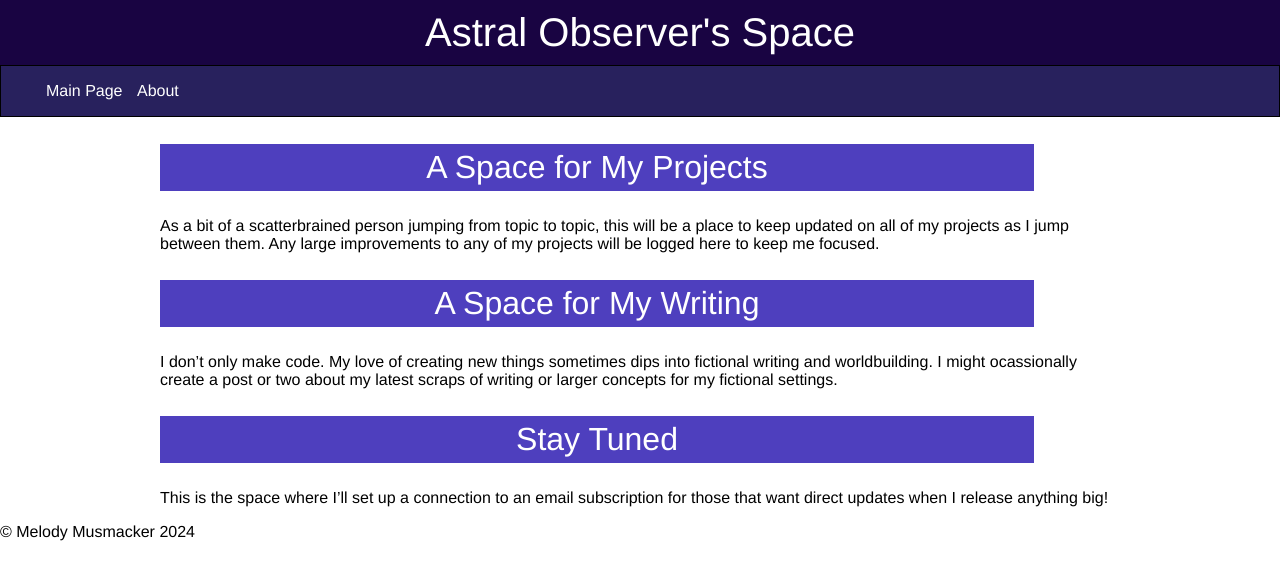
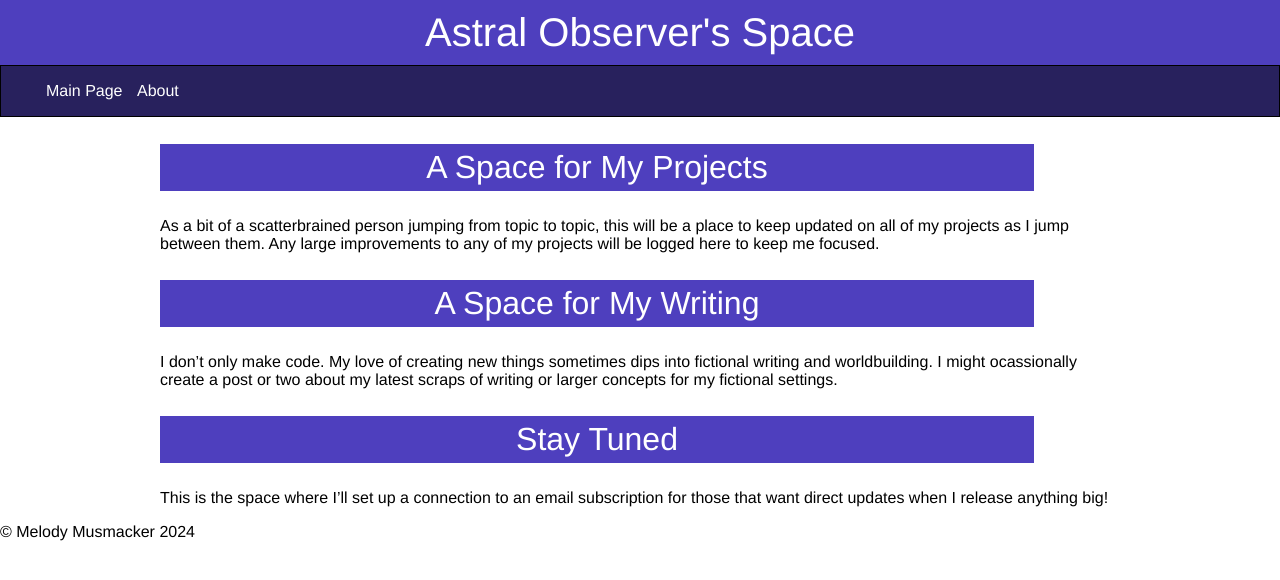
Before and after one commit to AstralObserver/AstralObserver.github.io, a Jekyll site: the page built from index.md, in a window 1280 px wide. Shown: the top 580 px of the page. Built offline with Jekyll 4.4.1, drawn with Linux system fonts in a browser that asks for light colours.

Commit message:
Update main.scss
Formatting

```diff
--- a/assets/css/main.scss
+++ b/assets/css/main.scss
@@ -17,7 +17,7 @@ h1{
     font: 250% Helvetica,sans-serif;
     text-align: center;
     color: white;
-    background: #190442;
+    background: $secondary-color;
     padding: 10px;
     margin: 0;
 }
```
